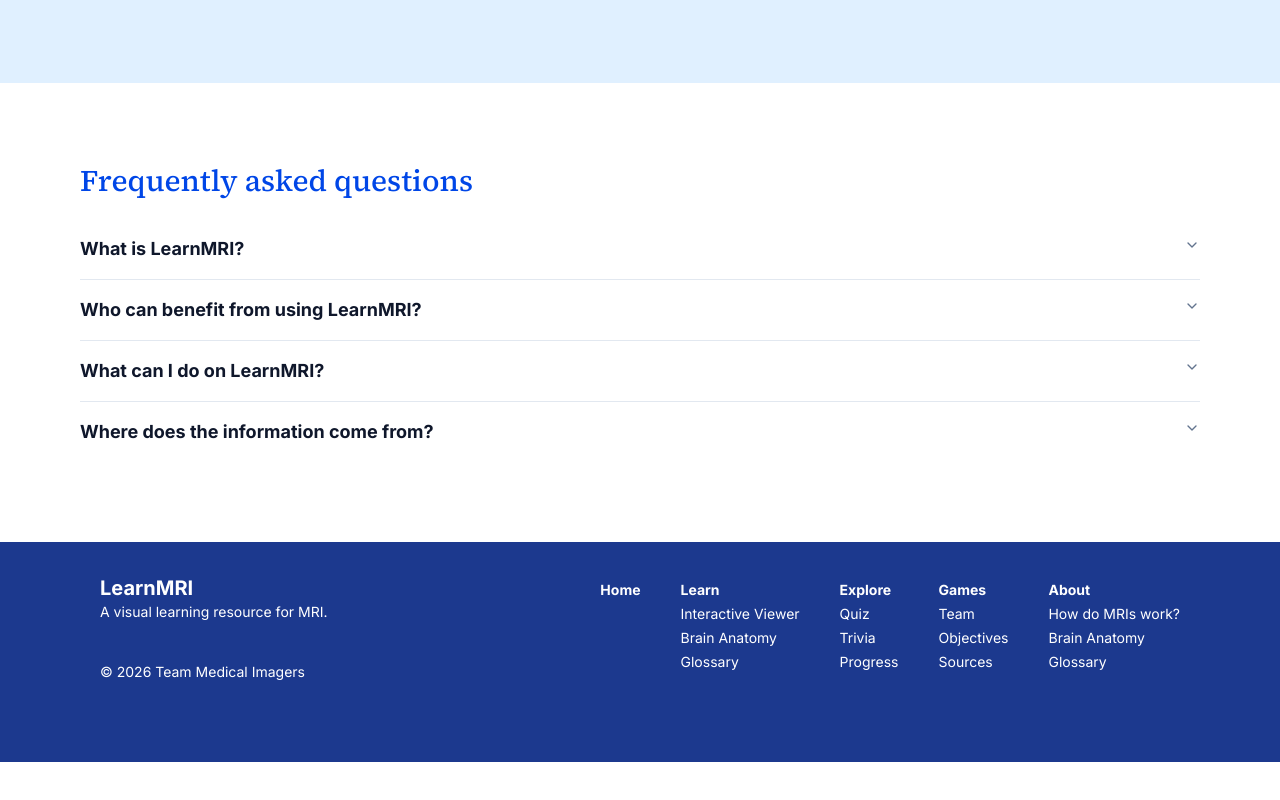
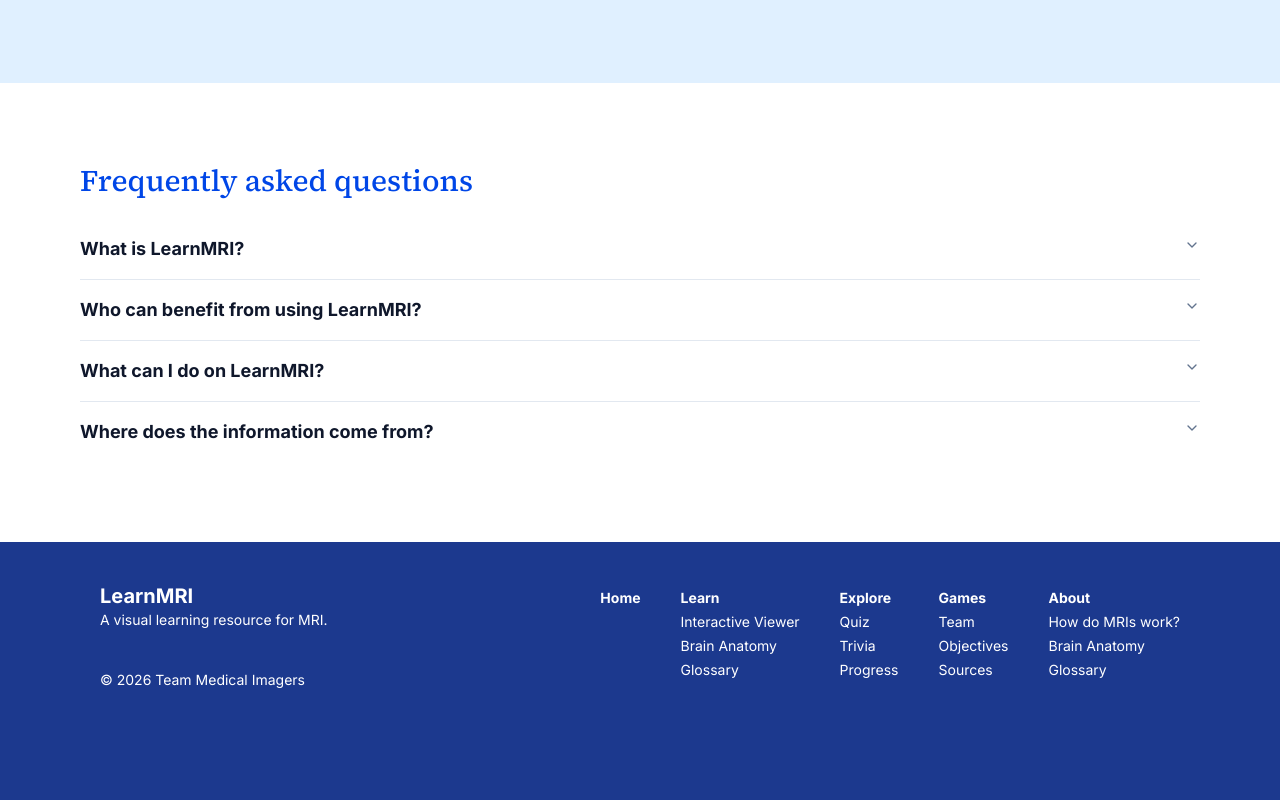
Before and after one commit to mikaelatho/medical-imagers-shadcn, a Next.js app: page / in a window 1280 px wide. Shown: the part 1655-2455 px from the top of the page. Before the commit the page ends 2417 px from the top, so only its background shows below. Built offline with nearby package versions, Linux system fonts and the light colour scheme.

Commit message:
footer padding

```diff
--- a/components/ui/footer.tsx
+++ b/components/ui/footer.tsx
@@ -5,7 +5,7 @@ import Link from 'next/link';
 export function Footer() {
   return (
     <div className="flex flex-col sm:flex-row w-full justify-between items-center bg-blue-900
-     p-8 pb-20 text-white gap-8 sm:px-25 font-inter">
+     p-8 pt-10 pb-30 text-white gap-8 sm:px-25 font-inter">
     {/* Left Side */}
     <div className="items-center text-center sm:text-left">
       <h3 className="scroll-m-20 text-xl font-bold">LearnMRI</h3>
```
